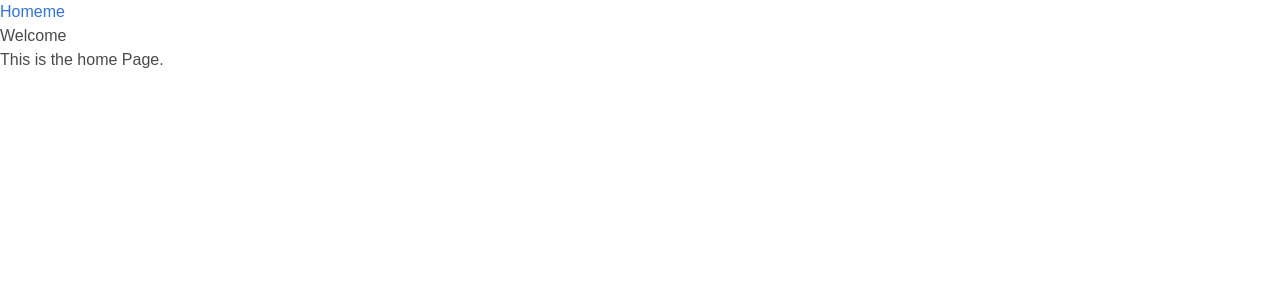
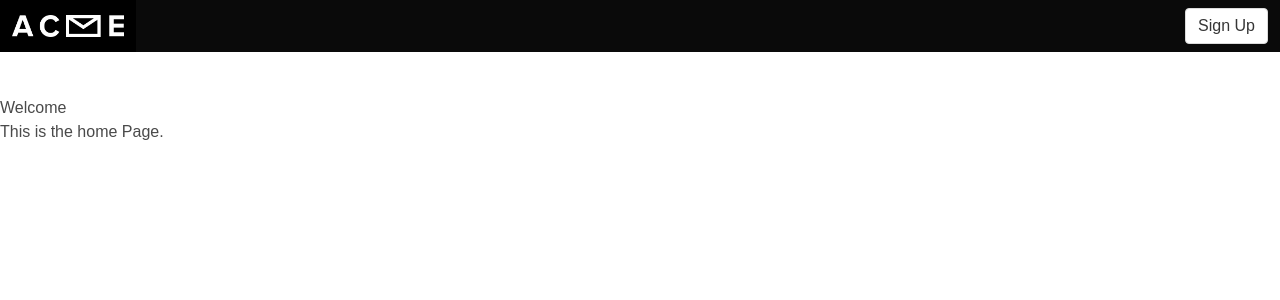
Before and after one commit to williamrmyers/react-boilerplate-with-bulma, a React (Create React App) app: page / in a window 1280 px wide. Shown: the top 300 px of the page. Built offline with nearby package versions, Linux system fonts and the light colour scheme.

Commit message:
Added Bulma Nav bar, and converted JS menu to React.

```diff
--- a/src/components/header.js
+++ b/src/components/header.js
@@ -1,11 +1,61 @@
 import React from 'react';
 import { BrowserRouter, Route, Switch, Link, NavLink} from 'react-router-dom';
 
-const Header = () => (
-  <div>
-    <NavLink to="/">Home</NavLink>
-    <NavLink to="/me">me</NavLink>
-  </div>
-);
+class Header extends React.Component {
+  state = {
+    hambergerToggle: ""
+  };
 
+  handleLogin = () => {
+  console.log(`Login Button Pushed.`);
+  }
+
+  toggleBerger = (state) => {
+    console.log(`Hamberger clicked.`);
+        if (this.state.hambergerToggle){
+              this.setState(() => ({hambergerToggle: ""}))
+            } else {
+              this.setState(() => ({hambergerToggle: 'is-active' }))
+        }
+    }
+
+  render() {
+
+    // const myClassName = ' is-active ';
+    let logginButton = 'Sign Up';
+
+    return (
+      <div>
+        <section className="section">
+        <nav className="navbar is-black is-fixed-top">
+          <div className="navbar-brand">
+            <a className="navbar-item" href="index.html">
+              <img src="acme.png" alt="A boilerplate App" width="112" height="28"/>
+            </a>
+            <div className="navbar-burger burger" onClick={this.toggleBerger} data-target="navbarExampleTransparentExample">
+              <span></span>
+              <span></span>
+              <span></span>
+            </div>
+          </div>
+          <div id="navbarExampleTransparentExample" className={this.state.hambergerToggle + " navbar-menu"} >
+            <div className="navbar-start"></div>
+            <div className="navbar-end">
+              <div className="navbar-item">
+                <div className="field is-grouped">
+                  <p className="control">
+                    <a className="button Normal is-outlined" onClick={this.handleLogin}>
+                      <span>{logginButton}</span>
+                    </a>
+                  </p>
+                </div>
+              </div>
+            </div>
+          </div>
+        </nav>
+      </section>
+      </div>
+    );
+  }
+}
 export default Header;
```
Also changed, not shown: public/acme.png (added).
